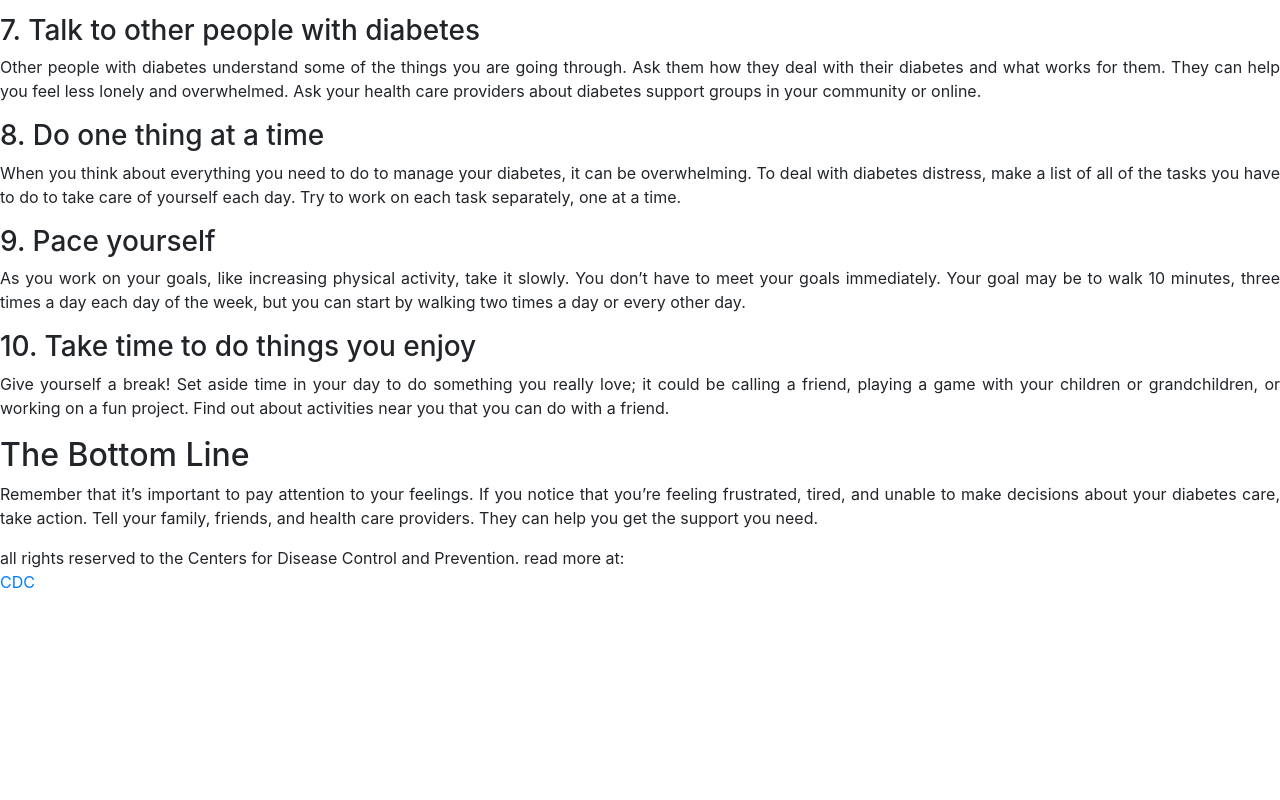
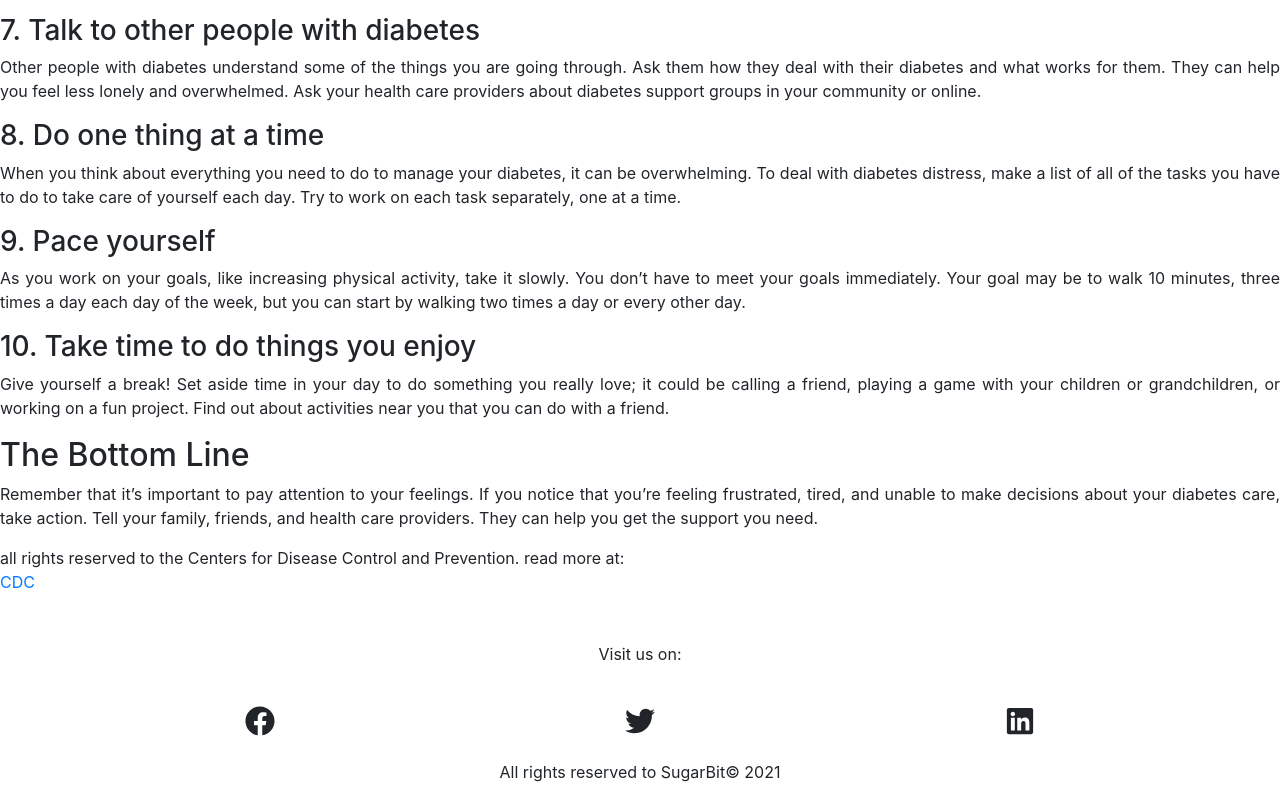
Before and after one commit to NimrodMendel/Sugarbit, a React (Create React App) app: page /InfoCopingWithDiabetesDistress in a window 1280 px wide. Shown: the part 1035-1835 px from the top of the page. Before the commit the page ends 1645 px from the top, so only its background shows below. Built offline with nearby package versions, Linux system fonts and the light colour scheme.

Commit message:
Added Footer to website

```diff
--- a/package.json
+++ b/package.json
@@ -3,6 +3,7 @@
   "version": "0.1.0",
   "private": true,
   "dependencies": {
+    "@fortawesome/fontawesome-free": "^5.15.2",
     "@testing-library/jest-dom": "^5.11.4",
     "@testing-library/react": "^11.1.0",
     "@testing-library/user-event": "^12.1.10",
@@ -11,6 +12,7 @@
     "react": "^17.0.1",
     "react-bootstrap": "^1.4.3",
     "react-dom": "^17.0.1",
+    "react-icons": "^4.1.0",
     "react-router-dom": "^5.2.0",
     "react-scripts": "^4.0.1",
     "web-vitals": "^0.2.4"
--- a/src/App.js
+++ b/src/App.js
@@ -5,6 +5,7 @@ import InputPage from "./Components/InputPage";
 import Login from "./Components/Login";
 import InfoPagePreventDiabetes from "./Components/InfoPagePreventDiabetes";
 import Dashboard from "./Components/Dashboard";
+import Footer from "./Components/Footer";
 import InfoCopingWithDiabetesDistress from "./Components/InfoCopingWithDiabetesDistress";
 function App() {
   return (
@@ -27,6 +28,7 @@ function App() {
             <InfoCopingWithDiabetesDistress />
           </Route>
         </Switch>
+        <Footer />
       </Router>
     </>
   );
--- /dev/null
+++ b/src/Components/Footer.jsx
@@ -0,0 +1,33 @@
+import React from "react";
+import { Container, Row, Col } from "react-bootstrap";
+import { FaFacebook, FaTwitter, FaLinkedin } from "react-icons/fa";
+
+export default function Footer() {
+  return (
+    <footer className="text-center mt-5">
+      <Container>
+        <Row className="mt-4">
+          <Col>
+            <p>Visit us on:</p>
+          </Col>
+        </Row>
+        <Row className="justify-content-center mt-4">
+          <Col>
+            <FaFacebook size={30} />
+          </Col>
+          <Col>
+            <FaTwitter size={30} />
+          </Col>
+          <Col>
+            <FaLinkedin size={30} />
+          </Col>
+        </Row>
+        <Row className="mt-4">
+          <Col xs={12}>
+            <p>All rights reserved to SugarBit© 2021</p>
+          </Col>
+        </Row>
+      </Container>
+    </footer>
+  );
+}
```
Also changed, not shown: src/index.js (+7 -7 lines), 1 other file (tests, documents, lock files or other folders).
